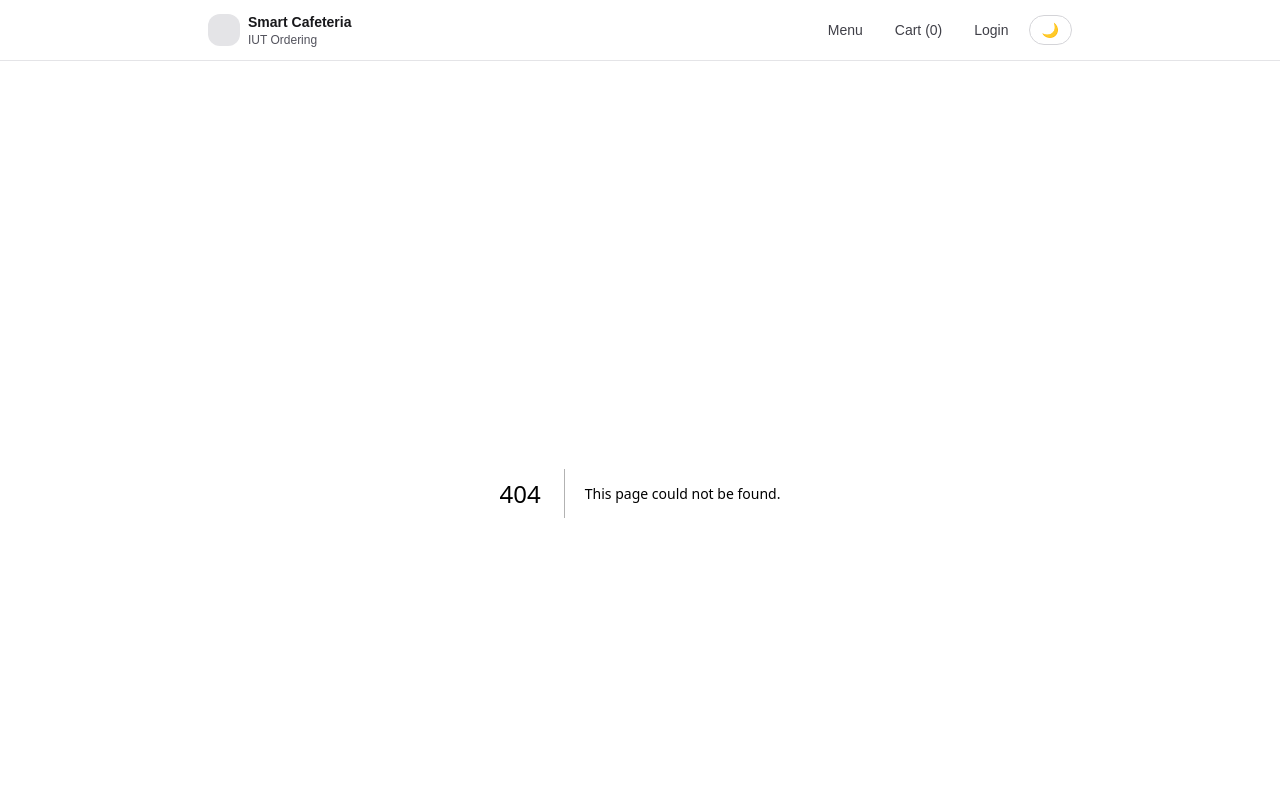
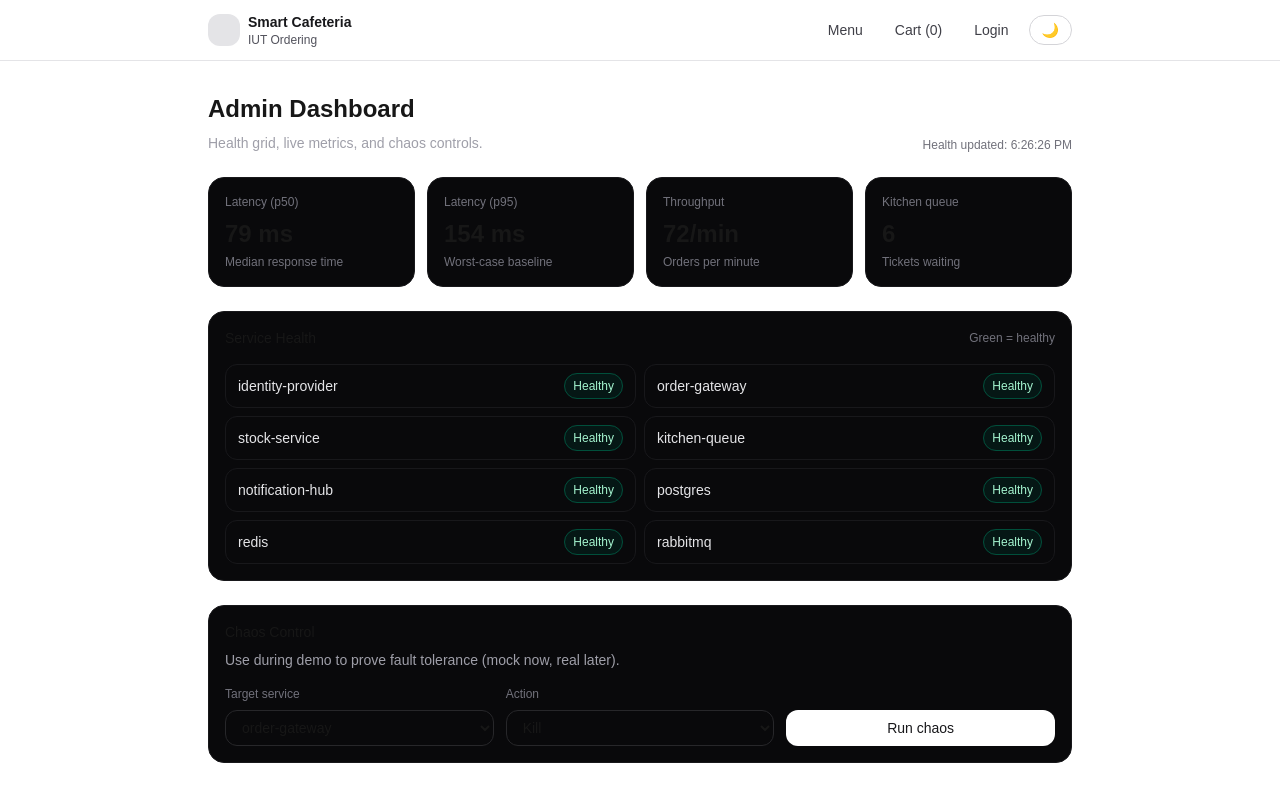
Before and after one commit to fuad13579/smart-cafeteria-system, a Next.js app in the folder apps/web/: page /admin in a window 1280 px wide. Before the commit this address had no page. Shown: the top 802 px of the page. Built offline with nearby package versions, Linux system fonts and the light colour scheme.

Commit message:
Add admin dashboard page with health grid, metrics, chaos controls (mock)

```diff
--- /dev/null
+++ b/apps/web/src/app/admin/page.tsx
@@ -0,0 +1,211 @@
+"use client";
+
+import { useEffect, useMemo, useState } from "react";
+
+type Service = { name: string; status: "up" | "down" | "degraded" };
+type HealthResp = { services: Service[]; updatedAt: string };
+
+type MetricsResp = {
+  latency_ms_p50: number;
+  latency_ms_p95: number;
+  orders_per_min: number;
+  queue_depth: number;
+  updatedAt: string;
+};
+
+function Badge({ status }: { status: Service["status"] }) {
+  const cls =
+    status === "up"
+      ? "bg-emerald-950/40 border-emerald-900 text-emerald-200"
+      : status === "degraded"
+      ? "bg-amber-950/40 border-amber-900 text-amber-200"
+      : "bg-red-950/40 border-red-900 text-red-200";
+
+  const label = status === "up" ? "Healthy" : status === "degraded" ? "Degraded" : "Down";
+
+  return <span className={`rounded-full border px-2 py-1 text-xs ${cls}`}>{label}</span>;
+}
+
+function StatCard({ title, value, sub }: { title: string; value: string; sub: string }) {
+  return (
+    <div className="rounded-2xl border border-zinc-900 bg-zinc-950 p-4">
+      <div className="text-xs text-zinc-500">{title}</div>
+      <div className="mt-2 text-2xl font-semibold">{value}</div>
+      <div className="mt-1 text-xs text-zinc-500">{sub}</div>
+    </div>
+  );
+}
+
+export default function AdminPage() {
+  const [health, setHealth] = useState<HealthResp | null>(null);
+  const [metrics, setMetrics] = useState<MetricsResp | null>(null);
+  const [busy, setBusy] = useState(false);
+  const [toast, setToast] = useState<string | null>(null);
+
+  const [targetService, setTargetService] = useState("order-gateway");
+  const [action, setAction] = useState<"kill" | "restart">("kill");
+
+  const services = useMemo(() => health?.services ?? [], [health]);
+
+  useEffect(() => {
+    let alive = true;
+
+    async function refresh() {
+      try {
+        const [h, m] = await Promise.all([
+          fetch("/api/admin/health", { cache: "no-store" }).then((r) => r.json()),
+          fetch("/api/admin/metrics", { cache: "no-store" }).then((r) => r.json()),
+        ]);
+        if (!alive) return;
+        setHealth(h);
+        setMetrics(m);
+      } catch {
+        // If fetch fails, show degraded UI (optional)
+      }
+    }
+
+    refresh();
+    const t = setInterval(refresh, 2000); // simple "live" refresh for MVP; can replace with SSE later
+    return () => {
+      alive = false;
+      clearInterval(t);
+    };
+  }, []);
+
+  const runChaos = async () => {
+    setBusy(true);
+    setToast(null);
+    try {
+      const res = await fetch("/api/admin/chaos", {
+        method: "POST",
+        headers: { "Content-Type": "application/json" },
+        body: JSON.stringify({ service: targetService, action }),
+      });
+      const data = await res.json();
+      if (!res.ok) throw new Error(data?.error ?? "Chaos action failed");
+      setToast(data.message ?? "Chaos action sent");
+      setTimeout(() => setToast(null), 1600);
+    } catch (e: any) {
+      setToast(e?.message ?? "Chaos action failed");
+      setTimeout(() => setToast(null), 2000);
+    } finally {
+      setBusy(false);
+    }
+  };
+
+  return (
+    <div>
+      <div className="flex flex-col gap-2 sm:flex-row sm:items-end sm:justify-between">
+        <div>
+          <h1 className="text-2xl font-semibold">Admin Dashboard</h1>
+          <p className="mt-2 text-sm text-zinc-400">
+            Health grid, live metrics, and chaos controls.
+          </p>
+        </div>
+        <div className="text-xs text-zinc-500">
+          {health?.updatedAt ? `Health updated: ${new Date(health.updatedAt).toLocaleTimeString()}` : "Loading…"}
+        </div>
+      </div>
+
+      {/* Metrics */}
+      <div className="mt-6 grid grid-cols-1 gap-3 sm:grid-cols-4">
+        <StatCard
+          title="Latency (p50)"
+          value={metrics ? `${metrics.latency_ms_p50} ms` : "—"}
+          sub="Median response time"
+        />
+        <StatCard
+          title="Latency (p95)"
+          value={metrics ? `${metrics.latency_ms_p95} ms` : "—"}
+          sub="Worst-case baseline"
+        />
+        <StatCard
+          title="Throughput"
+          value={metrics ? `${metrics.orders_per_min}/min` : "—"}
+          sub="Orders per minute"
+        />
+        <StatCard
+          title="Kitchen queue"
+          value={metrics ? `${metrics.queue_depth}` : "—"}
+          sub="Tickets waiting"
+        />
+      </div>
+
+      {/* Health grid */}
+      <div className="mt-6 rounded-2xl border border-zinc-900 bg-zinc-950 p-4">
+        <div className="flex items-center justify-between">
+          <div className="text-sm font-medium">Service Health</div>
+          <div className="text-xs text-zinc-500">Green = healthy</div>
+        </div>
+
+        <div className="mt-4 grid grid-cols-1 gap-2 sm:grid-cols-2">
+          {services.map((s) => (
+            <div key={s.name} className="flex items-center justify-between rounded-xl border border-zinc-900 bg-zinc-950 px-3 py-2">
+              <div className="text-sm text-zinc-200">{s.name}</div>
+              <Badge status={s.status} />
+            </div>
+          ))}
+        </div>
+      </div>
+
+      {/* Chaos controls */}
+      <div className="mt-6 rounded-2xl border border-zinc-900 bg-zinc-950 p-4">
+        <div className="text-sm font-medium">Chaos Control</div>
+        <p className="mt-2 text-sm text-zinc-400">
+          Use during demo to prove fault tolerance (mock now, real later).
+        </p>
+
+        <div className="mt-4 grid grid-cols-1 gap-3 sm:grid-cols-3">
+          <div>
+            <div className="text-xs text-zinc-500">Target service</div>
+            <select
+              value={targetService}
+              onChange={(e) => setTargetService(e.target.value)}
+              className="mt-2 w-full rounded-xl border border-zinc-800 bg-zinc-950 px-3 py-2 text-sm outline-none focus:border-zinc-600"
+            >
+              {(health?.services ?? [
+                { name: "identity-provider", status: "up" },
+                { name: "order-gateway", status: "up" },
+                { name: "stock-service", status: "up" },
+                { name: "kitchen-queue", status: "up" },
+                { name: "notification-hub", status: "up" },
+              ]).map((s) => (
+                <option key={s.name} value={s.name}>
+                  {s.name}
+                </option>
+              ))}
+            </select>
+          </div>
+
+          <div>
+            <div className="text-xs text-zinc-500">Action</div>
+            <select
+              value={action}
+              onChange={(e) => setAction(e.target.value as any)}
+              className="mt-2 w-full rounded-xl border border-zinc-800 bg-zinc-950 px-3 py-2 text-sm outline-none focus:border-zinc-600"
+            >
+              <option value="kill">Kill</option>
+              <option value="restart">Restart</option>
+            </select>
+          </div>
+
+          <div className="flex items-end">
+            <button
+              onClick={runChaos}
+              disabled={busy}
+              className="w-full rounded-xl bg-white px-4 py-2 text-sm font-medium text-zinc-900 hover:bg-zinc-200 disabled:opacity-60"
+            >
+              {busy ? "Sending…" : "Run chaos"}
+            </button>
+          </div>
+        </div>
+
+        {toast && (
+          <div className="mt-4 rounded-xl border border-zinc-800 bg-zinc-950 px-3 py-2 text-sm text-zinc-200">
+            {toast}
+          </div>
+        )}
+      </div>
+    </div>
+  );
+}
--- /dev/null
+++ b/apps/web/src/app/api/admin/chaos/route.ts
@@ -0,0 +1,19 @@
+import { NextResponse } from "next/server";
+
+export async function POST(req: Request) {
+  const body = await req.json().catch(() => ({}));
+  const { service, action } = body;
+
+  if (!service || !action) {
+    return NextResponse.json({ error: "service and action required" }, { status: 400 });
+  }
+
+  // Mock response. Later: call your chaos endpoint in backend to stop/kill/restart a service.
+  return NextResponse.json({
+    ok: true,
+    service,
+    action,
+    message: `Mock chaos action '${action}' sent to ${service}`,
+    at: new Date().toISOString(),
+  });
+}
--- /dev/null
+++ b/apps/web/src/app/api/admin/health/route.ts
@@ -0,0 +1,18 @@
+import { NextResponse } from "next/server";
+
+export async function GET() {
+  // Mock: later replace with real health checks from each microservice
+  return NextResponse.json({
+    services: [
+      { name: "identity-provider", status: "up" },
+      { name: "order-gateway", status: "up" },
+      { name: "stock-service", status: "up" },
+      { name: "kitchen-queue", status: "up" },
+      { name: "notification-hub", status: "up" },
+      { name: "postgres", status: "up" },
+      { name: "redis", status: "up" },
+      { name: "rabbitmq", status: "up" },
+    ],
+    updatedAt: new Date().toISOString(),
+  });
+}
--- /dev/null
+++ b/apps/web/src/app/api/admin/metrics/route.ts
@@ -0,0 +1,16 @@
+import { NextResponse } from "next/server";
+
+function rand(min: number, max: number) {
+  return Math.round(min + Math.random() * (max - min));
+}
+
+export async function GET() {
+  // Mock: later replace with Prometheus/Grafana or your own metrics endpoint
+  return NextResponse.json({
+    latency_ms_p50: rand(30, 90),
+    latency_ms_p95: rand(120, 280),
+    orders_per_min: rand(20, 180),
+    queue_depth: rand(0, 35),
+    updatedAt: new Date().toISOString(),
+  });
+}
--- /dev/null
+++ b/apps/web/tailwind.config.mjs
@@ -0,0 +1,10 @@
+export default {
+  darkMode: 'class',
+  content: [
+    './src/**/*.{js,ts,jsx,tsx}',
+  ],
+  theme: {
+    extend: {},
+  },
+  plugins: [],
+};
```
Also changed, not shown: 2 other files (tests, documents, lock files or other folders).
